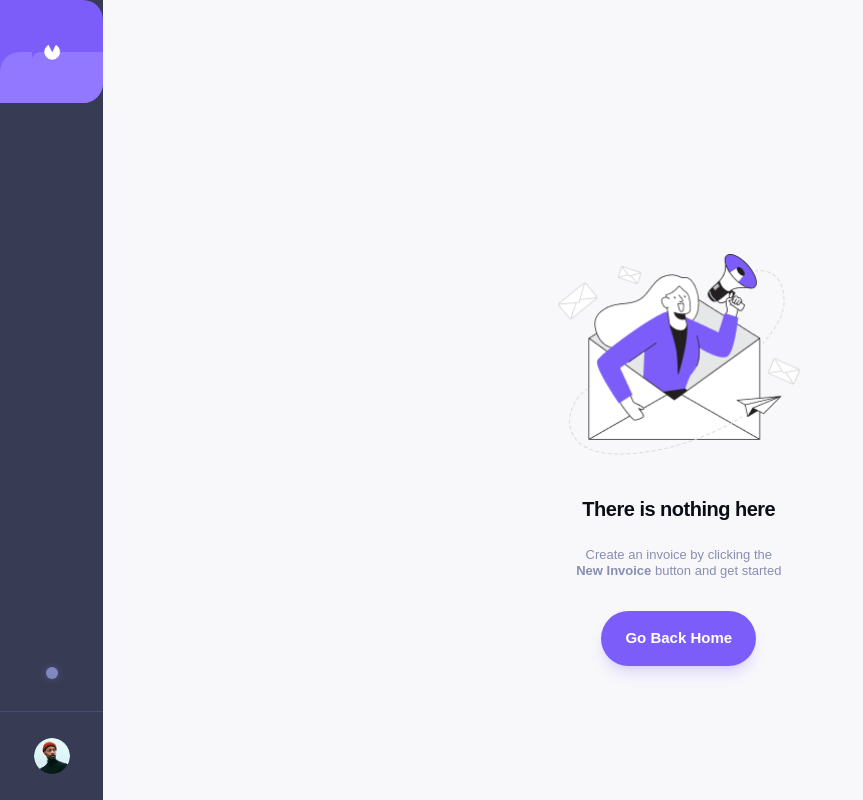
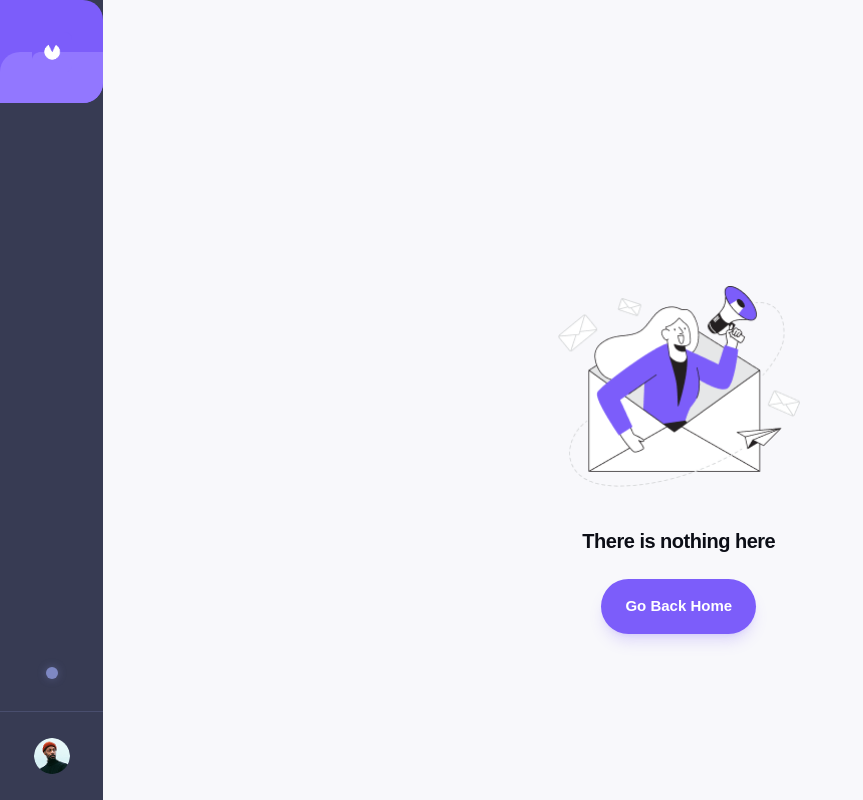
Before and after one commit to JasonChukwuebuka01/invoice, a React (Vite) app: page /invoice/1 in a window 1280 px wide. Shown: the whole page, without its empty margins (0-863 px from the left). Built offline with nearby package versions, Linux system fonts and the light colour scheme.

Commit message:
Feat-Added a not found page toimprove ux

```diff
--- a/src/components/invoice-page/EmptyState.jsx
+++ b/src/components/invoice-page/EmptyState.jsx
@@ -18,10 +18,12 @@ export default function EmptyState({ showReset = false }) {
         There is nothing here
       </h2>
 
-      <p className="max-w-[220px] text-[13px] text-[#888EB0] dark:text-[#DFE3FA] leading-4 mb-8">
-        Create an invoice by clicking the <br />
-        <span className="font-bold">New Invoice</span> button and get started
-      </p>
+      {
+        !showReset && (<p className="max-w-[220px] text-[13px] text-[#888EB0] dark:text-[#DFE3FA] leading-4 mb-8">
+          Create an invoice by clicking the <br />
+          <span className="font-bold">New Invoice</span> button and get started
+        </p>)
+      }
 
       {/* Conditionally rendered Home/Reset button */}
       {showReset && (
```
Also changed, not shown: src/main.jsx (+6 -2 lines).
